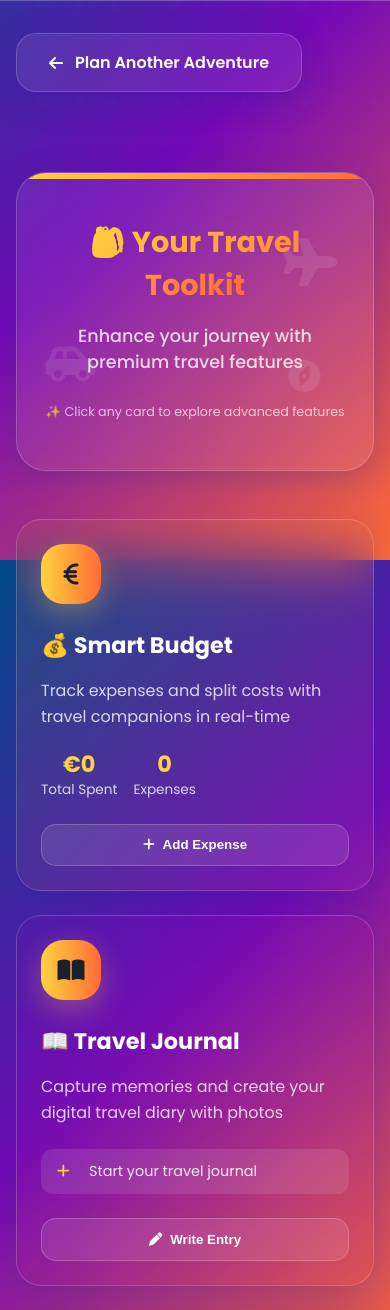
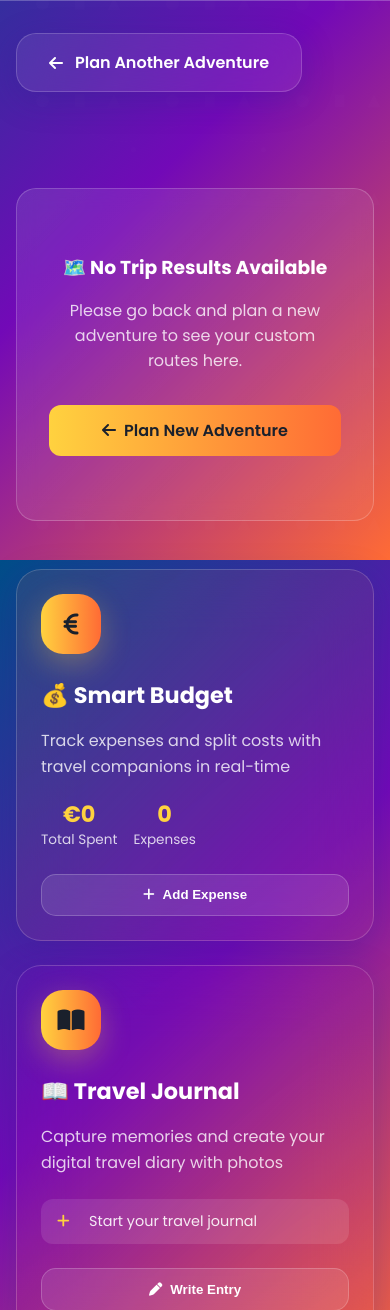
Before and after one commit to Chedly25/tripNew, a Flask app: page /results in a window 390 px wide. Shown: the part 284-1594 px from the top of the page. Run offline with Flask 3, Linux system fonts and the light colour scheme.

Commit message:
Complete modal implementation and reposition travel toolkit
- Added modal system for route details with smooth animations
- Implemented closeRouteModal() and toggleModalToolkit() functions
- Added comprehensive modal CSS styling with responsive design
- Moved travel toolkit to bottom of route selection page
- Fixed missing HTML structure for features grid
- Travel features now appear after itineraries as requested
- Route details open in modal instead of replacing page content
- Enhanced user experience with better navigation flow

🤖 Generated with [Claude Code](https://claude.ai/code)

Co-Authored-By: Claude <noreply@anthropic.com>

```diff
--- a/src/templates/travel_results_enhanced.html
+++ b/src/templates/travel_results_enhanced.html
@@ -1959,32 +2075,34 @@
             Plan Another Adventure
         </a>
 
-        <!-- Premium Travel Assistant -->
-        <div class="travel-assistant-section">
-            <div class="assistant-hero">
-                <!-- Decorative travel elements -->
-                <div class="travel-decoration plane">
-                    <i class="fas fa-plane"></i>
-                </div>
-                <div class="travel-decoration car">
-                    <i class="fas fa-car-side"></i>
-                </div>
-                <div class="travel-decoration compass">
-                    <i class="fas fa-compass"></i>
-                </div>
-
-                <div class="hero-content">
-                    <h2>
-                        <span class="gradient-text">🎒 Your Travel Toolkit</span>
-                    </h2>
-                    <p class="hero-subtitle">Enhance your journey with premium travel features</p>
-                    <div class="hero-cta">
-                        <small>✨ Click any card to explore advanced features</small>
+
+        <!-- ML Recommendations Section -->
+        <div id="ml-recommendations" style="margin-bottom: 3rem; display: none;">
+            <div style="background: var(--glass-bg); backdrop-filter: blur(30px); border-radius: 25px;
+                        border: 1px solid var(--glass-border); padding: 2.5rem; box-shadow: var(--glass-shadow);">
+                <div style="display: flex; align-items: center; gap: 1rem; margin-bottom: 1.5rem;">
+                    <div style="background: var(--accent-gradient); border-radius: 50%; width: 60px; height: 60px;
+                                display: flex; align-items: center; justify-content: center;">
+                        <i class="fas fa-brain" style="color: var(--midnight-navy); font-size: 1.5rem;"></i>
+                    </div>
+                    <div>
+                        <h3 style="color: white; margin: 0; font-size: 1.5rem;">🤖 AI-Powered Recommendations</h3>
+                        <p style="color: rgba(255,255,255,0.8); margin: 0.5rem 0 0 0;">
+                            Personalized suggestions based on your preferences and travel patterns
+                        </p>
                     </div>
                 </div>
+                <div id="ml-recommendations-list"></div>
             </div>
-
-            <!-- Feature Grid -->
+        </div>
+
+        <!-- Trip Itineraries Section -->
+        <div id="itineraries-container">
+            <!-- Itineraries will be loaded here by JavaScript -->
+        </div>
+
+        <!-- Travel Features Section -->
+        <div class="travel-features-wrapper" style="margin: 3rem 0;">
             <div class="features-grid">
                 <!-- Budget Tracker Card -->
                 <div class="feature-card budget-card" onclick="openBudgetModal()">
@@ -2111,31 +2229,6 @@
                     </div>
                 </div>
             </div>
-        </div>
-
-        <!-- ML Recommendations Section -->
-        <div id="ml-recommendations" style="margin-bottom: 3rem; display: none;">
-            <div style="background: var(--glass-bg); backdrop-filter: blur(30px); border-radius: 25px;
-                        border: 1px solid var(--glass-border); padding: 2.5rem; box-shadow: var(--glass-shadow);">
-                <div style="display: flex; align-items: center; gap: 1rem; margin-bottom: 1.5rem;">
-                    <div style="background: var(--accent-gradient); border-radius: 50%; width: 60px; height: 60px;
-                                display: flex; align-items: center; justify-content: center;">
-                        <i class="fas fa-brain" style="color: var(--midnight-navy); font-size: 1.5rem;"></i>
-                    </div>
-                    <div>
-                        <h3 style="color: white; margin: 0; font-size: 1.5rem;">🤖 AI-Powered Recommendations</h3>
-                        <p style="color: rgba(255,255,255,0.8); margin: 0.5rem 0 0 0;">
-                            Personalized suggestions based on your preferences and travel patterns
-                        </p>
-                    </div>
-                </div>
-                <div id="ml-recommendations-list"></div>
-            </div>
-        </div>
-
-        <!-- Trip Itineraries Section -->
-        <div id="itineraries-container">
-            <!-- Itineraries will be loaded here by JavaScript -->
         </div>
     </div>
 
@@ -2618,129 +2711,122 @@
             showRouteDetails(route, routeIndex);
         }
 
-        // New function to show detailed route information
+        // New function to show detailed route information in a modal
         function showRouteDetails(route, routeIndex) {
-            const container = document.getElementById('itineraries-container');
-
-            container.innerHTML = `
-                <div class="route-details-container">
-                    <!-- Back to route selection -->
-                    <div class="route-navigation">
-                        <button class="back-to-routes-btn" onclick="loadItineraries()">
-                            <i class="fas fa-arrow-left"></i>
-                            Back to Route Selection
-                        </button>
-                        <div class="route-actions">
-                            <button class="action-btn" onclick="saveRouteForLater(${routeIndex})">
-                                <i class="fas fa-bookmark"></i> Save Route
-                            </button>
-                            <button class="action-btn" onclick="shareRoute(${routeIndex})">
-                                <i class="fas fa-share-alt"></i> Share
-                            </button>
-                        </div>
+            // Create modal overlay
+            const modal = document.createElement('div');
+            modal.className = 'route-modal';
+            modal.id = `route-modal-${routeIndex}`;
+
+            modal.innerHTML = `
+                <div class="route-modal-overlay" onclick="closeRouteModal(${routeIndex})"></div>
+                <div class="route-modal-content">
+                    <div class="route-modal-header">
+                        <h2><i class="fas fa-${getRouteIcon(route.route_type || route.name)}"></i> ${route.name || `${route.route_type || 'Custom'} Route`}</h2>
+                        <button class="route-modal-close" onclick="closeRouteModal(${routeIndex})">&times;</button>
                     </div>
-
-                    <!-- Detailed Route Card -->
-                    <div class="detailed-route-card">
-                        <!-- Route Header -->
-                        <div class="detailed-route-header">
-                            <div class="route-title-section">
-                                <h2 class="detailed-route-title">
-                                    <i class="fas fa-${getRouteIcon(route.route_type || route.name)}"></i>
-                                    ${route.name || `${route.route_type || 'Custom'} Route`}
-                                </h2>
-                                <p class="route-description">${route.description || 'A carefully crafted journey through Europe.'}</p>
+                    <div class="route-modal-body">
+                        <!-- Route Description -->
+                        <p class="route-modal-description">${route.description || 'A carefully crafted journey through Europe.'}</p>
+
+                        <!-- Route Overview Stats -->
+                        <div class="route-modal-stats">
+                            <div class="stat-item">
+                                <div class="stat-value">${Math.round(route.total_distance_km || 700)} km</div>
+                                <div class="stat-label">Distance</div>
                             </div>
-                            <div class="route-type-badge detailed">${route.route_type || 'custom'}</div>
-                        </div>
-
-                        <!-- Route Overview Section -->
-                        <div class="route-overview-section">
-                            <div class="overview-stats">
-                                <div class="stat-item">
-                                    <div class="stat-value">${Math.round(route.total_distance_km || 700)} km</div>
-                                    <div class="stat-label">Total Distance</div>
-                                </div>
-                                <div class="stat-item">
-                                    <div class="stat-value">${Math.round(route.total_duration_hours || 8.5)} hrs</div>
-                                    <div class="stat-label">Driving Time</div>
-                                </div>
-                                <div class="stat-item">
-                                    <div class="stat-value">€${route.estimated_cost?.total_estimate || '450-650'}</div>
-                                    <div class="stat-label">Est. Total Cost</div>
-                                </div>
-                                <div class="stat-item">
-                                    <div class="stat-value">${(route.intermediate_cities?.length || 2) + 2}</div>
-                                    <div class="stat-label">Cities</div>
-                                </div>
+                            <div class="stat-item">
+                                <div class="stat-value">${Math.round(route.total_duration_hours || 8.5)} hrs</div>
+                                <div class="stat-label">Drive Time</div>
+                            </div>
+                            <div class="stat-item">
+                                <div class="stat-value">€${route.estimated_cost?.total_estimate || '450-650'}</div>
+                                <div class="stat-label">Est. Cost</div>
+                            </div>
+                            <div class="stat-item">
+                                <div class="stat-value">${(route.intermediate_cities?.length || 2) + 2}</div>
+                                <div class="stat-label">Cities</div>
                             </div>
                         </div>
 
                         <!-- Route Map -->
-                        <div class="route-map-section">
-                            <h3><i class="fas fa-map"></i> Your Route Map</h3>
-                            <div class="route-map-detailed" id="detailed-map-${routeIndex}"></div>
+                        <div class="route-modal-map">
+                            <h3><i class="fas fa-map"></i> Route Map</h3>
+                            <div class="route-map-detailed" id="modal-map-${routeIndex}"></div>
                         </div>
 
                         <!-- Day by Day Itinerary -->
-                        <div class="day-by-day-section">
+                        <div class="route-modal-itinerary">
                             <h3><i class="fas fa-calendar-alt"></i> Day-by-Day Itinerary</h3>
                             <div class="daily-program">
                                 ${generateDetailedDayByDay(route, routeIndex)}
                             </div>
                         </div>
-                    </div>
-
-                    <!-- Travel Toolkit at the bottom of the page -->
-                    <div class="travel-toolkit-section collapsed" id="toolkit-section-${routeIndex}">
-                        <h3 onclick="toggleToolkit(${routeIndex})"><i class="fas fa-toolbox"></i> Additional Travel Tools</h3>
-                        <div class="toolkit-grid">
-                            <div class="toolkit-item" onclick="openBudgetTracker()">
-                                <div class="toolkit-icon">💰</div>
-                                <div class="toolkit-info">
-                                    <div class="toolkit-title">Smart Budget Tracker</div>
-                                    <div class="toolkit-desc">Track expenses in real-time</div>
+
+                        <!-- Travel Toolkit (collapsed by default) -->
+                        <div class="travel-toolkit-section collapsed" id="modal-toolkit-section-${routeIndex}">
+                            <h3 onclick="toggleModalToolkit(${routeIndex})"><i class="fas fa-toolbox"></i> Additional Travel Tools</h3>
+                            <div class="toolkit-grid">
+                                <div class="toolkit-item" onclick="openBudgetTracker()">
+                                    <div class="toolkit-icon">💰</div>
+                                    <div class="toolkit-info">
+                                        <div class="toolkit-title">Smart Budget Tracker</div>
+                                        <div class="toolkit-desc">Track expenses in real-time</div>
+                                    </div>
+                                </div>
+                                <div class="toolkit-item" onclick="openPackingAssistant()">
+                                    <div class="toolkit-icon">🎒</div>
+                                    <div class="toolkit-info">
+                                        <div class="toolkit-title">AI Packing Assistant</div>
+                                        <div class="toolkit-desc">Never forget essentials</div>
+                                    </div>
+                                </div>
+                                <div class="toolkit-item" onclick="openTravelJournal()">
+                                    <div class="toolkit-icon">📔</div>
+                                    <div class="toolkit-info">
+                                        <div class="toolkit-title">Travel Journal</div>
+                                        <div class="toolkit-desc">Capture memories</div>
+                                    </div>
+                                </div>
+                                <div class="toolkit-item" onclick="openWeatherForecast()">
+                                    <div class="toolkit-icon">🌤️</div>
+                                    <div class="toolkit-info">
+                                        <div class="toolkit-title">Weather Forecast</div>
+                                        <div class="toolkit-desc">7-day travel forecast</div>
+                                    </div>
+                                </div>
+                                <div class="toolkit-item" onclick="openOfflineGuide()">
+                                    <div class="toolkit-icon">📱</div>
+                                    <div class="toolkit-info">
+                                        <div class="toolkit-title">Offline Guide</div>
+                                        <div class="toolkit-desc">Download for offline use</div>
+                                    </div>
+                                </div>
+                                <div class="toolkit-item" onclick="openEmergencyInfo()">
+                                    <div class="toolkit-icon">🚨</div>
+                                    <div class="toolkit-info">
+                                        <div class="toolkit-title">Emergency Info</div>
+                                        <div class="toolkit-desc">Important contacts & tips</div>
+                                    </div>
                                 </div>
                             </div>
-                            <div class="toolkit-item" onclick="openPackingAssistant()">
-                                <div class="toolkit-icon">🎒</div>
-                                <div class="toolkit-info">
-                                    <div class="toolkit-title">AI Packing Assistant</div>
-                                    <div class="toolkit-desc">Never forget essentials</div>
-                                </div>
-                            </div>
-                            <div class="toolkit-item" onclick="openTravelJournal()">
-                                <div class="toolkit-icon">📔</div>
-                                <div class="toolkit-info">
-                                    <div class="toolkit-title">Travel Journal</div>
-                                    <div class="toolkit-desc">Capture memories</div>
-                                </div>
-                            </div>
-                            <div class="toolkit-item" onclick="openWeatherForecast()">
-                                <div class="toolkit-icon">🌤️</div>
-                                <div class="toolkit-info">
-                                    <div class="toolkit-title">Weather Forecast</div>
-                                    <div class="toolkit-desc">7-day travel forecast</div>
-                                </div>
-                            </div>
-                            <div class="toolkit-item" onclick="openOfflineGuide()">
-                                <div class="toolkit-icon">📱</div>
-                                <div class="toolkit-info">
-                                    <div class="toolkit-title">Offline Guide</div>
-                                    <div class="toolkit-desc">Download for offline use</div>
-                                </div>
-                            </div>
-                            <div class="toolkit-item" onclick="openEmergencyInfo()">
-                                <div class="toolkit-icon">🚨</div>
-                                <div class="toolkit-info">
-                                    <div class="toolkit-title">Emergency Info</div>
-                                    <div class="toolkit-desc">Important contacts & tips</div>
-                                </div>
-                            </div>
+                        </div>
+
+                        <!-- Modal Actions -->
+                        <div class="route-modal-actions">
+                            <button class="route-action-btn primary" onclick="saveRouteForLater(${routeIndex})">
+                                <i class="fas fa-bookmark"></i> Save Route
+                            </button>
+                            <button class="route-action-btn secondary" onclick="shareRoute(${routeIndex})">
+                                <i class="fas fa-share-alt"></i> Share
+                            </button>
                         </div>
                     </div>
                 </div>
             `;
+
+            document.body.appendChild(modal);
+            document.body.style.overflow = 'hidden'; // Prevent background scrolling
 
             // Initialize detailed map
             setTimeout(() => {
@@ -3252,6 +3338,21 @@
             }
         }
 
+        // Modal control functions
+        function closeRouteModal(routeIndex) {
+            const modal = document.getElementById(`route-modal-${routeIndex}`);
+            if (modal) {
+                modal.remove();
+                document.body.style.overflow = 'auto'; // Restore background scrolling
+            }
+        }
+
+        function toggleModalToolkit(routeIndex) {
+            const section = document.getElementById(`modal-toolkit-section-${routeIndex}`);
+            if (section) {
+                section.classList.toggle('collapsed');
+            }
+        }
 
         // Add parallax effect
         window.addEventListener('scroll', () => {
```
Also changed, not shown: other parts of src/templates/travel_results_enhanced.html (+116 -0 lines).
